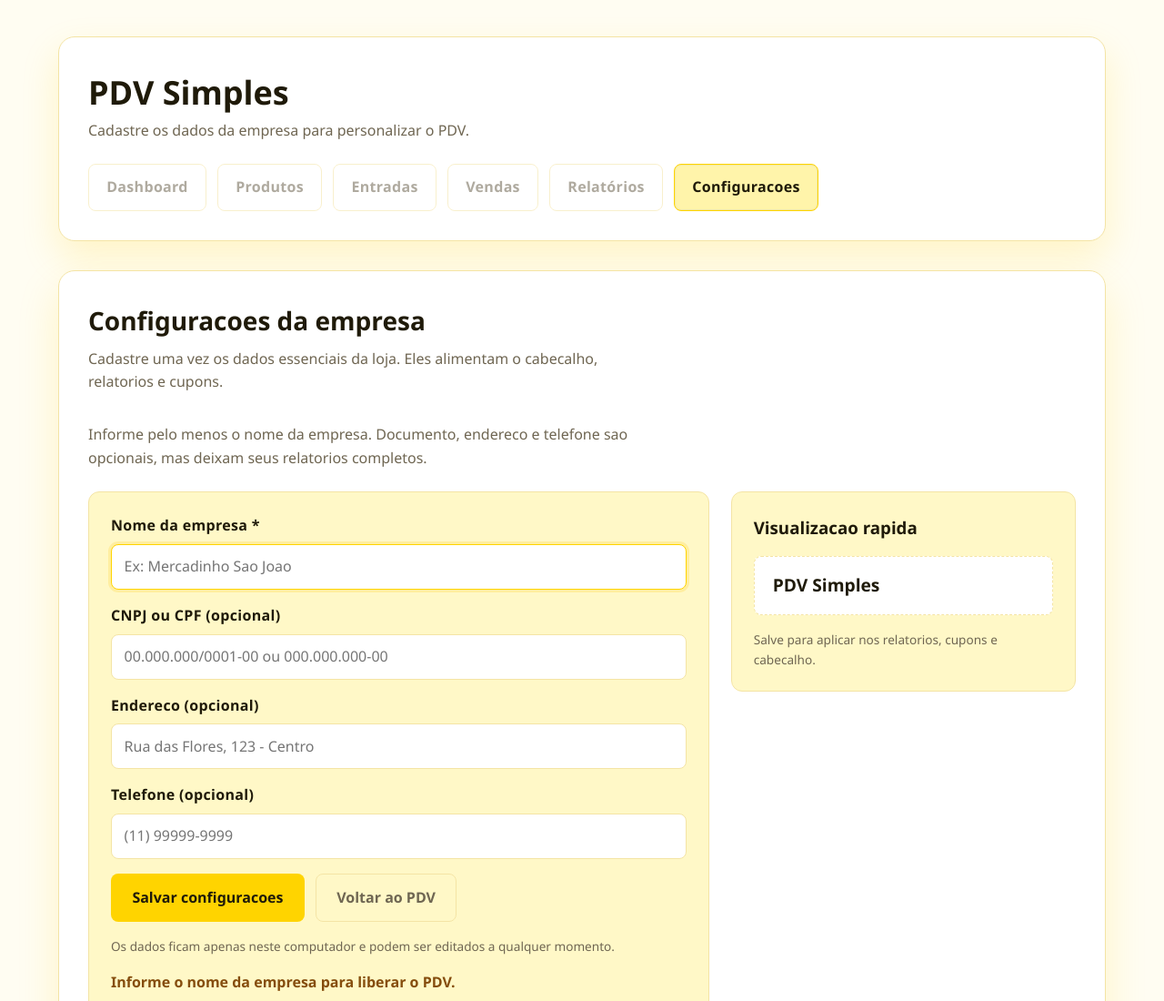
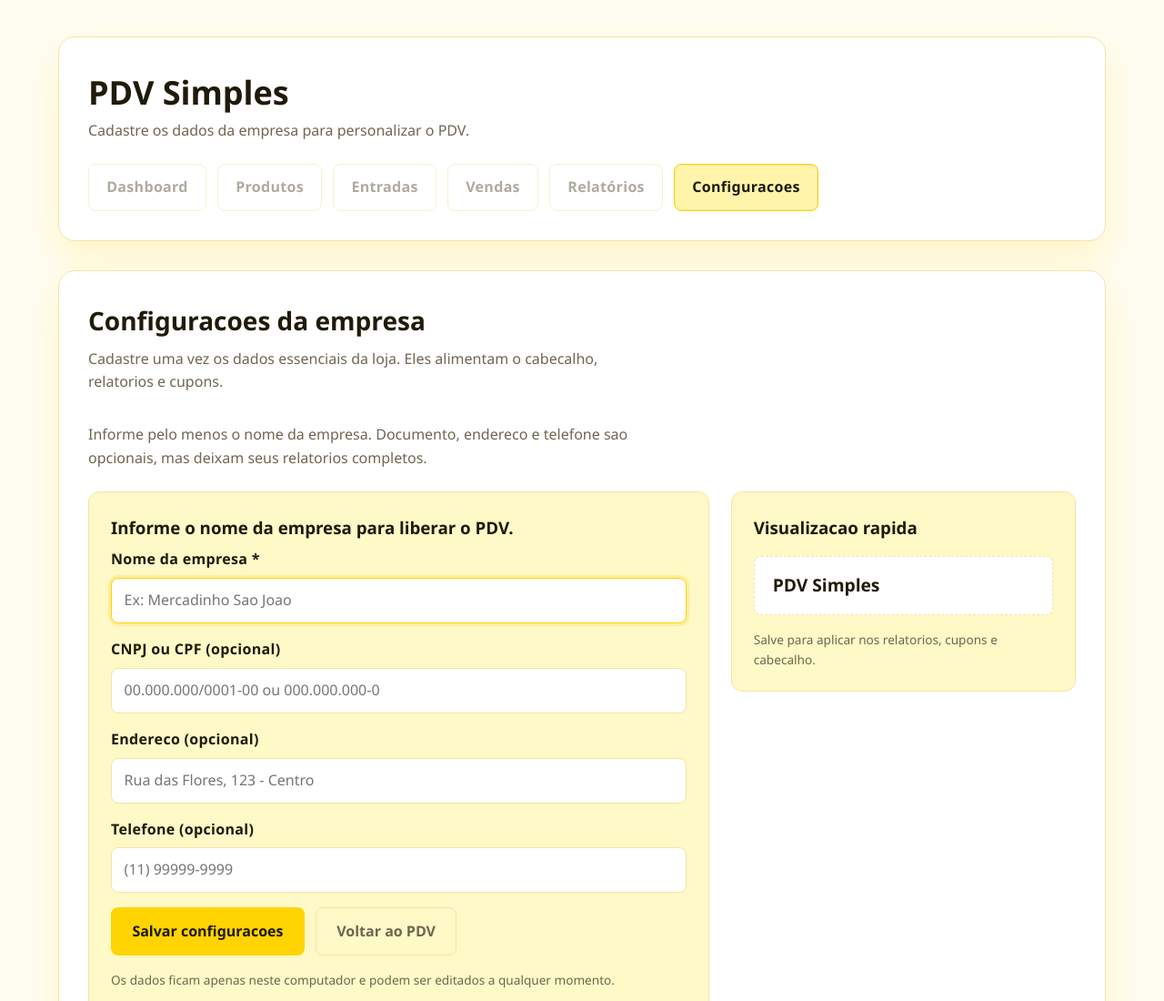
Before and after one commit to devadeiltonlima/pdvcontroll, a plain HTML site: page index.html in a window 1280 px wide. Shown: the top 1100 px of the page at 91% size. Drawn offline with Linux system fonts and the light colour scheme.

Commit message:
mudanças de mensagens na tela de configurações

```diff
--- a/index.html
+++ b/index.html
@@ -453,12 +453,13 @@
                 <div class="config-layout">
                     <form id="configuracoes-form" class="form-card" novalidate>
                         <div class="form-row">
+                            <h3 id="mensagem-liberacao-pdv" style="display: none;">Informe o nome da empresa para liberar o PDV.</h3>
                             <label for="config-nome">Nome da empresa *</label>
                             <input type="text" id="config-nome" required placeholder="Ex: Mercadinho Sao Joao" autocomplete="organization">
                         </div>
                         <div class="form-row">
                             <label for="config-documento">CNPJ ou CPF (opcional)</label>
-                            <input type="text" id="config-documento" placeholder="00.000.000/0001-00 ou 000.000.000-00" autocomplete="off">
+                            <input type="text" id="config-documento" placeholder="00.000.000/0001-00 ou 000.000.000-0" autocomplete="off">
                         </div>
                         <div class="form-row">
                             <label for="config-endereco">Endereco (opcional)</label>
--- a/script.js
+++ b/script.js
@@ -720,6 +720,12 @@
     function atualizarEstadoConfiguracao() {
         const configurada = empresaConfigurada();
 
+        // Mostrar/ocultar mensagem de liberação do PDV
+        const mensagemLiberacao = document.getElementById('mensagem-liberacao-pdv');
+        if (mensagemLiberacao) {
+            mensagemLiberacao.style.display = configurada ? 'none' : 'block';
+        }
+
         elements.navLinks.forEach(btn => {
             const isConfiguracoes = btn.dataset.section === 'configuracoes';
             if (isConfiguracoes) {
```
